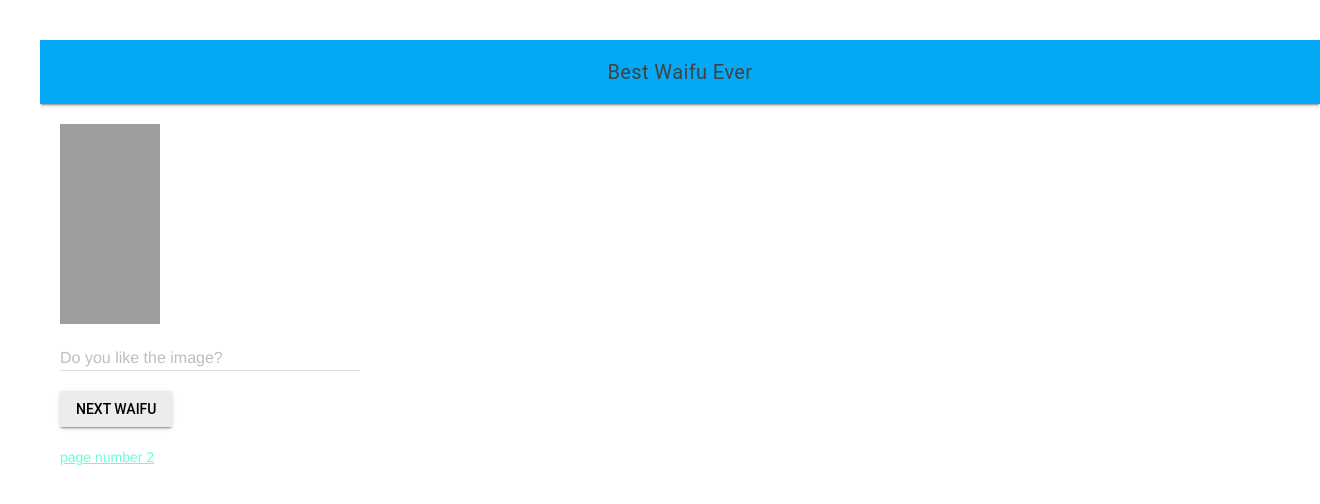
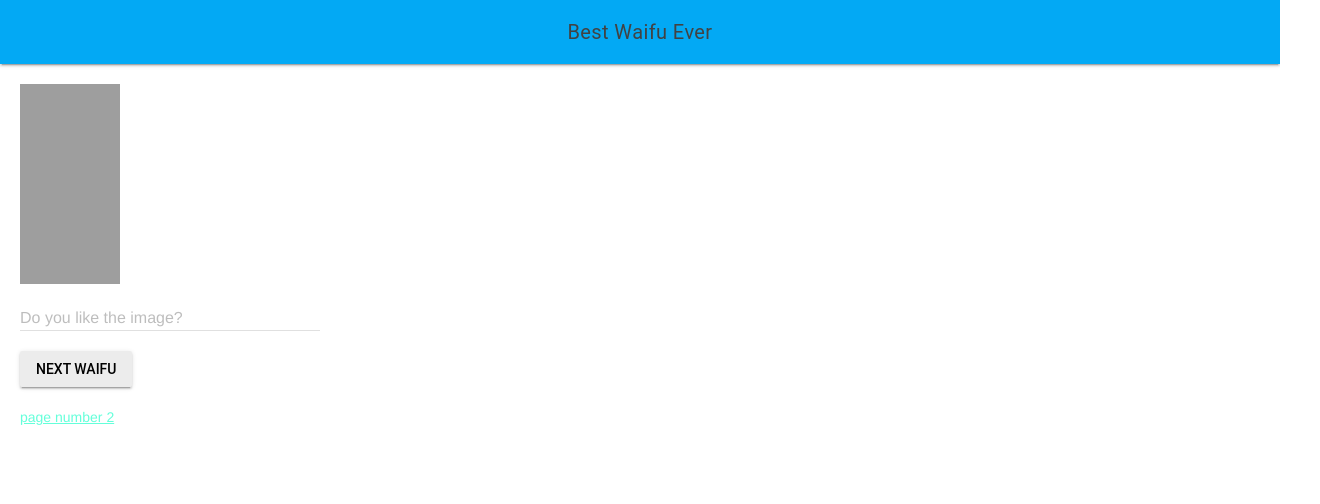
Before and after one commit to MTHS-ICD2O-1-2023/ICD2O-Unit-1-05-Gabriel-Zanardi, a plain HTML site: page index.html in a window 1280 px wide. Shown: the whole page, 1320 px wide, since content can reach past the window. Drawn offline with nearby package versions, Linux system fonts and the light colour scheme; grey boxes are pictures that could not be loaded.

Commit message:
changed css header

```diff
--- a/css/style.css
+++ b/css/style.css
@@ -25,7 +25,6 @@
 
 body {
   background-color: white;
-  margin: 40px;
   height: 75;
   width: 25;
 }
```
Also changed, not shown: index2.html (+1 -0 lines).
